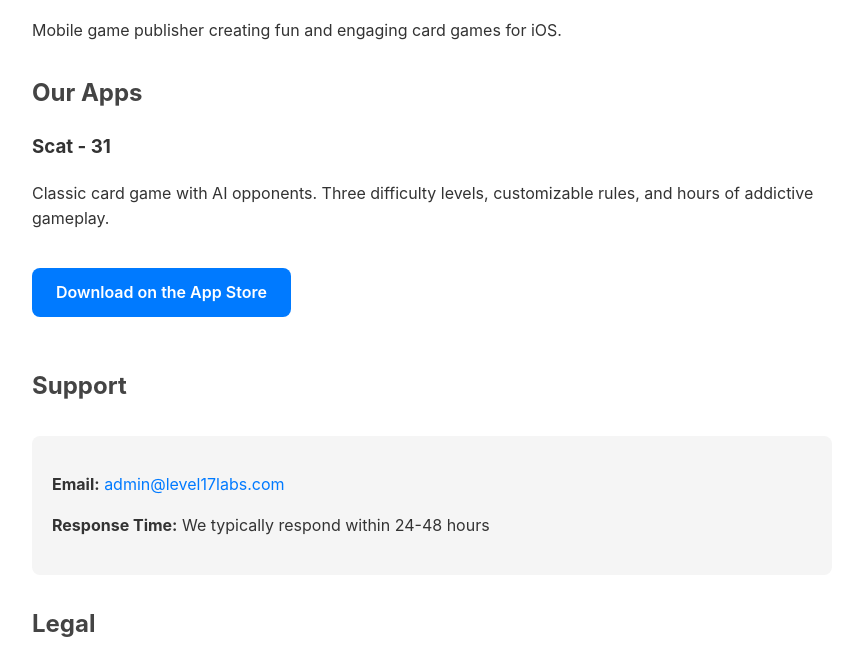
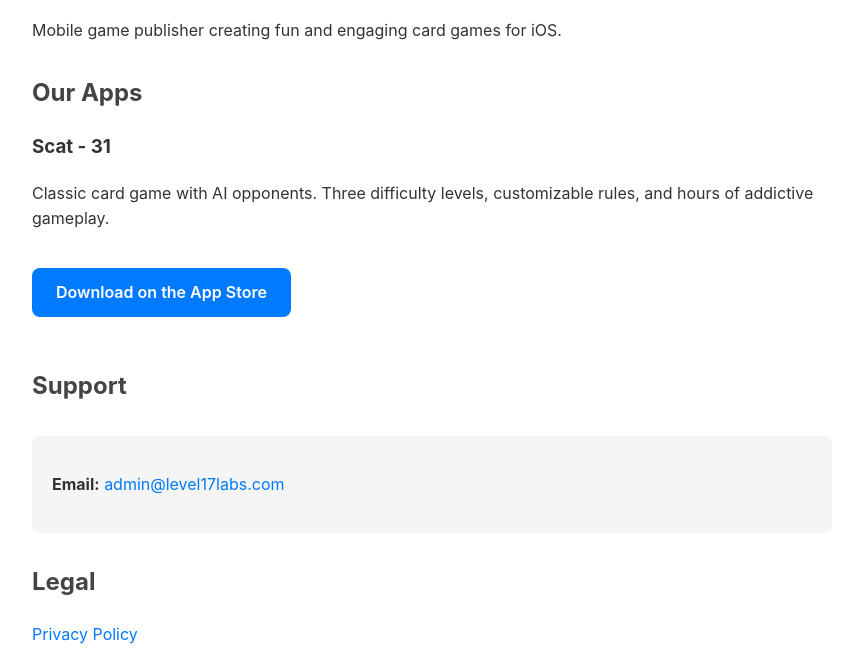
Before and after one commit to mban9890/mban9890.github.io, a plain HTML site: page index.html in a window 1280 px wide. Shown: the part 128-782 px from the top of the page, without its empty margins (208-1071 px from the left). Drawn offline with Linux system fonts and the light colour scheme.

Commit message:
Update index.html

```diff
--- a/index.html
+++ b/index.html
@@ -72,7 +72,7 @@
 
     <div class="contact">
         <p><strong>Email:</strong> <a href="mailto:admin@level17labs.com">admin@level17labs.com</a></p>
-        <p><strong>Response Time:</strong> We typically respond within 24-48 hours</p>
+
     </div>
 
     <h2>Legal</h2>
```
